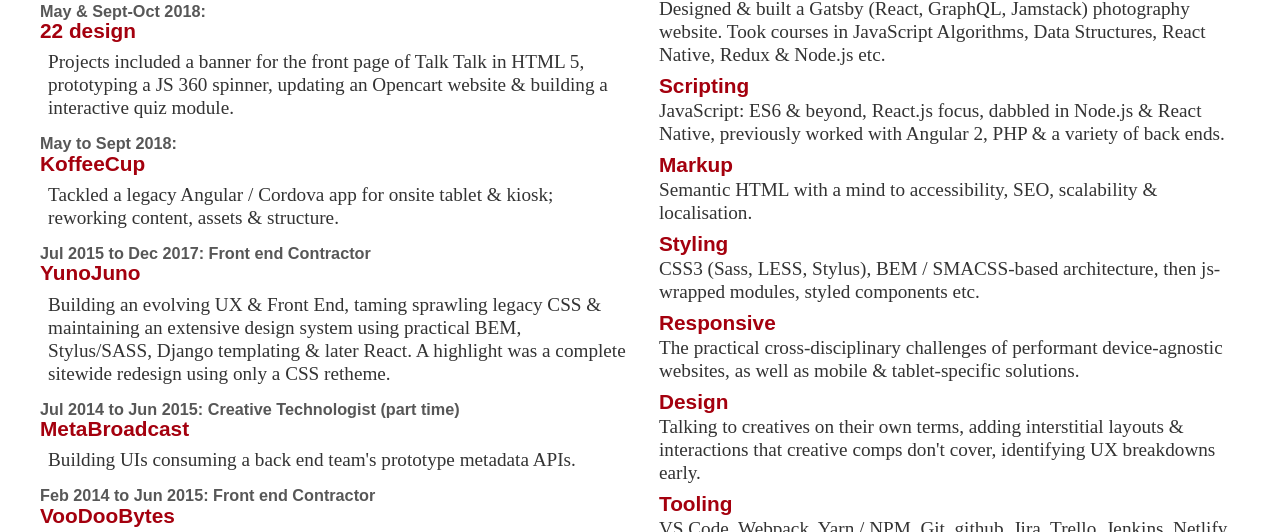
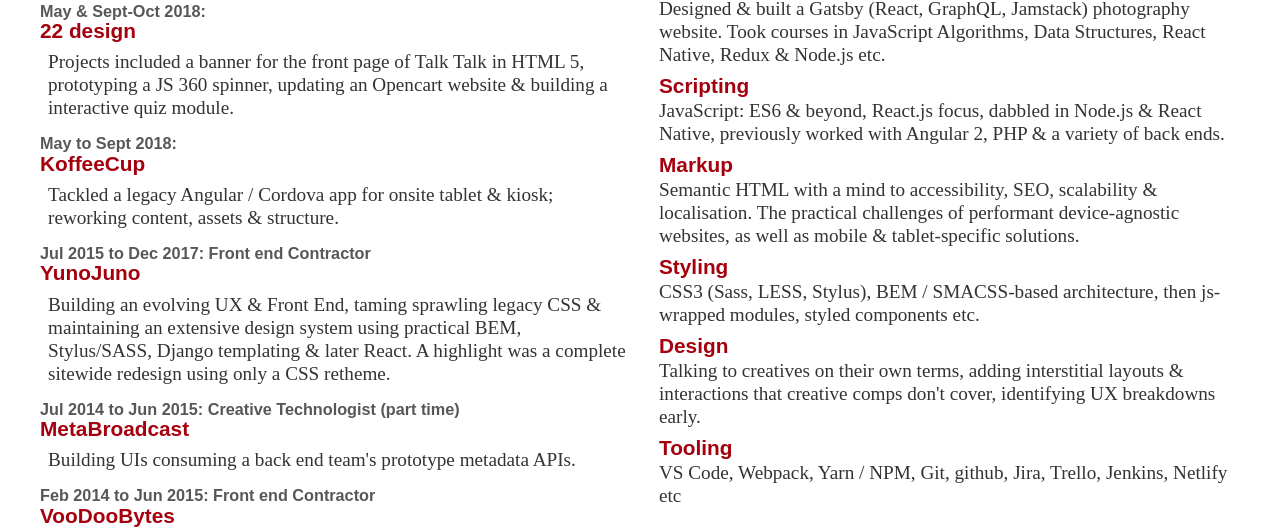
Before and after one commit to DanielGovan/cv_page, a Gatsby site: page / in a window 1280 px wide. Shown: the part 885-1417 px from the top of the page. Built offline with nearby package versions, Linux system fonts and the light colour scheme; Gatsby itself is replaced by a stand-in of ours.

Commit message:
More tweaks for space

```diff
--- a/src/pages/index.js
+++ b/src/pages/index.js
@@ -140,17 +140,16 @@
           </Skill>
           <Skill title="Markup">
             Semantic HTML with a mind to accessibility, SEO, scalability &amp;
-            localisation.
+            localisation. The practical challenges of performant device-agnostic
+            websites, as well as mobile &amp; tablet-specific solutions.
           </Skill>
           <Skill title="Styling">
             CSS3 (Sass, LESS, Stylus), BEM / SMACSS-based architecture, then
             js-wrapped modules, styled components etc.
           </Skill>
-          <Skill title="Responsive">
-            The practical cross-disciplinary challenges of performant
-            device-agnostic websites, as well as mobile &amp; tablet-specific
-            solutions.
-          </Skill>
+          {/* <Skill title="Responsive">
+
+          </Skill> */}
           <Skill title="Design">
             Talking to creatives on their own terms, adding interstitial layouts
             &amp; interactions that creative comps don't cover, identifying UX
@@ -158,11 +157,11 @@
           </Skill>
           <Skill title="Tooling">
             VS Code, Webpack, Yarn / NPM, Git, github, Jira, Trello, Jenkins,
-            Netlify. Agile &amp; Waterfall but mostly a mix.
+            Netlify etc
           </Skill>
-          <Skill title="Education">
+          {/* <Skill title="Education">
             BEng (Mechanical) at Warwick University
-          </Skill>
+          </Skill> */}
         </div>
 
         <div class="Appendix-links">
```
